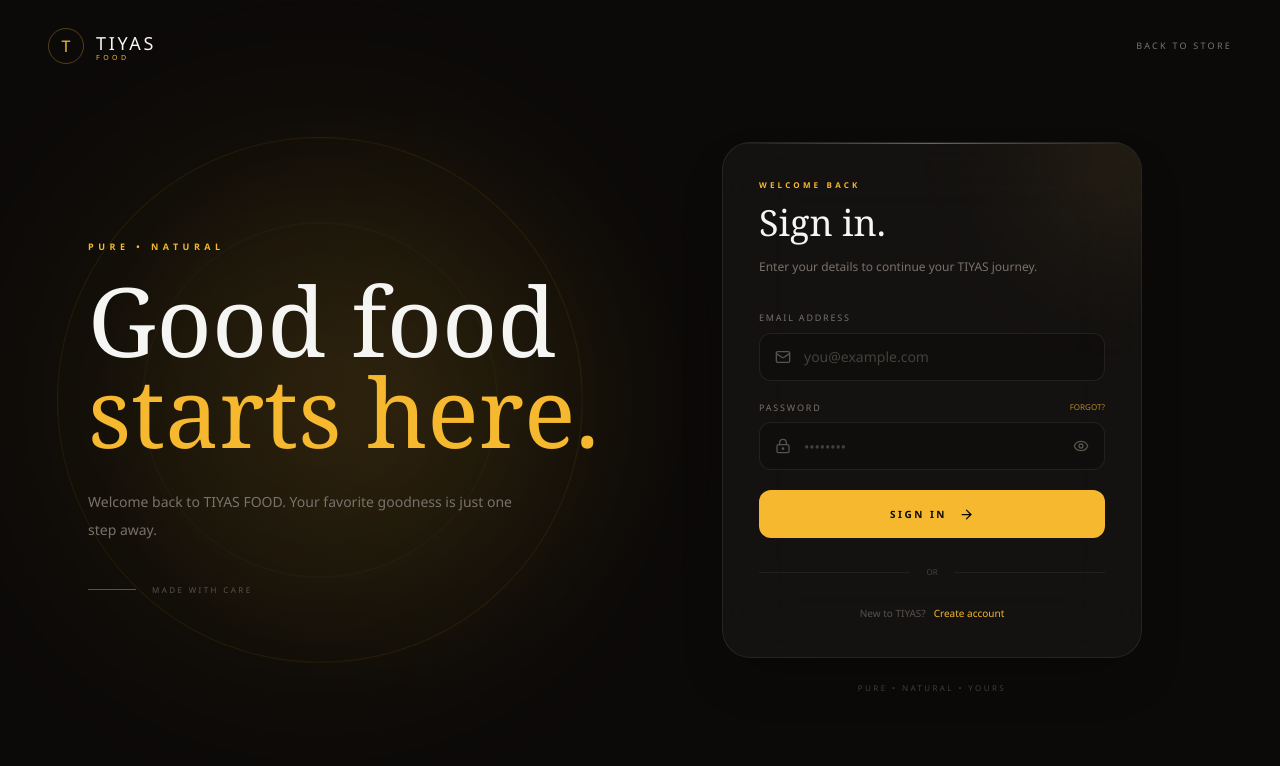
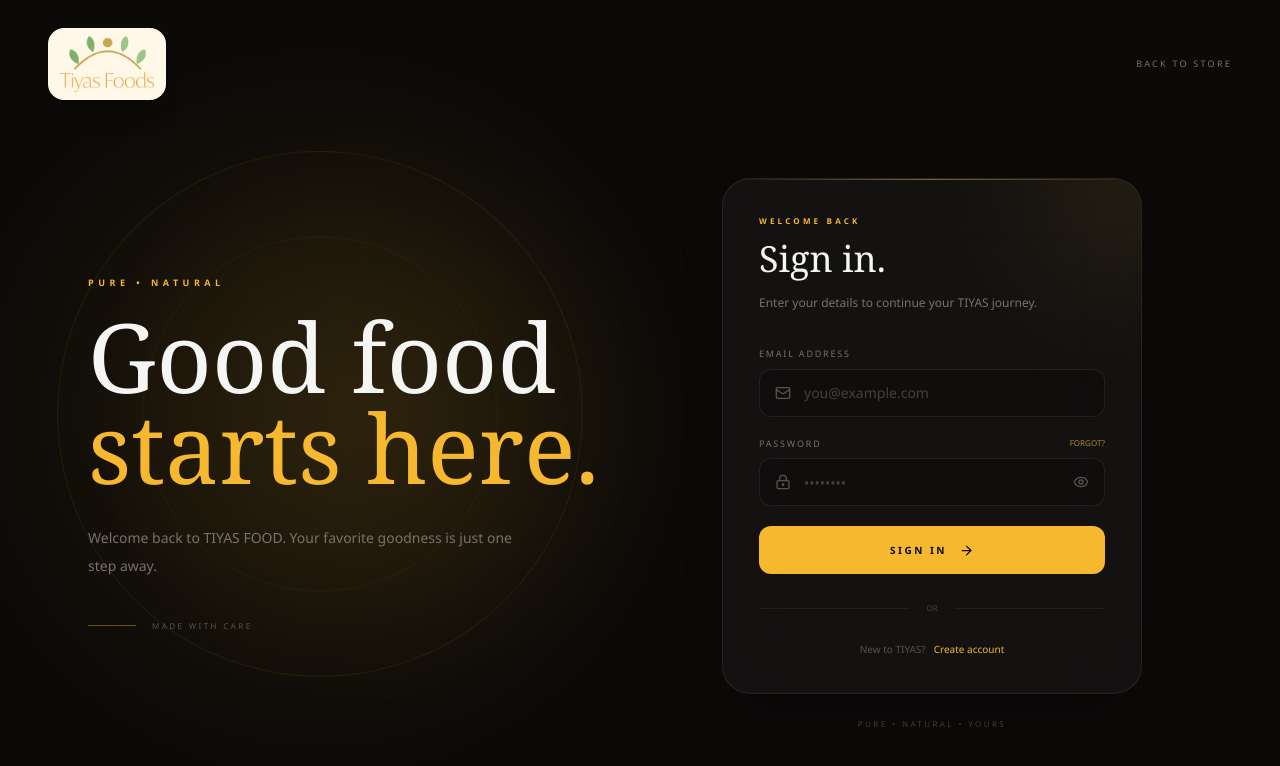
Before and after one commit to daveshkaushal-cloud/tiyasfoods, a Next.js app: page /login in a window 1280 px wide. Shown: the top 766 px of the page. Built offline with nearby package versions, Linux system fonts and the light colour scheme.

Commit message:
Use official logo on login page

```diff
--- a/src/app/Components/Auth/login.jsx
+++ b/src/app/Components/Auth/login.jsx
@@ -4,6 +4,7 @@ import { useEffect, useRef } from "react";
 import gsap from "gsap";
 import Link from "next/link";
 import { ArrowRight, Eye, LockKeyhole, Mail } from "lucide-react";
+import BrandLogo from "../BrandLogo";
 
 export default function Login() {
     const pageRef = useRef(null);
@@ -57,33 +58,14 @@ export default function Login() {
 
     return (
         <main ref={pageRef} className="relative min-h-screen overflow-hidden bg-[#0c0a09] text-stone-100">
-            {/* Background */}
-
             <div className="absolute inset-0 bg-[radial-gradient(circle_at_30%_50%,rgba(245,184,46,0.07),transparent_30%)]" />
-
             <div className="gold-glow absolute left-[25%] top-1/2 h-[450px] w-[450px] -translate-x-1/2 -translate-y-1/2 rounded-full bg-[#f5b82e]/10 blur-[130px]" />
-
-            {/* Rings */}
-
             <div className="ring-one absolute left-[25%] top-1/2 h-[520px] w-[520px] -translate-x-1/2 -translate-y-1/2 rounded-full border border-[#f5b82e]/10" />
-
             <div className="ring-two absolute left-[25%] top-1/2 h-[360px] w-[360px] -translate-x-1/2 -translate-y-1/2 rounded-full border border-white/[0.05]" />
 
-            {/* Navbar */}
-
             <header className="relative z-20 flex items-center justify-between px-6 py-7 lg:px-12">
-                <Link href="/" className="flex items-center gap-3">
-                    <div className="flex h-9 w-9 items-center justify-center rounded-full border border-[#f5b82e]/30 text-[#f5b82e]">
-                        T
-                    </div>
-
-                    <div>
-                        <p className="text-lg tracking-[0.15em]">
-                            TIYAS
-                        </p>
-
-                        <p className="-mt-1 text-[7px] tracking-[0.5em] text-[#f5b82e]">FOOD</p>
-                    </div>
+                <Link href="/" className="inline-flex rounded-2xl bg-[#FFF8E8] px-3 py-2 shadow-xl">
+                    <BrandLogo variant="header" className="h-14 w-auto" />
                 </Link>
 
                 <Link href="/" className="text-[9px] tracking-[0.25em] text-stone-500 hover:text-[#f5b82e] transition">
@@ -91,13 +73,8 @@ export default function Login() {
                 </Link>
             </header>
 
-            {/* Main */}
-
             <section className="relative z-10 mx-auto flex min-h-[calc(100vh-100px)] max-w-6xl items-center justify-center px-6 pb-12">
                 <div className="grid w-full items-center gap-16 lg:grid-cols-2">
-
-                    {/* Left */}
-
                     <div className="login-content hidden lg:block">
                         <p className="mb-5 text-[9px] font-semibold tracking-[0.5em] text-[#f5b82e]">PURE • NATURAL</p>
 
@@ -117,44 +94,25 @@ export default function Login() {
                         </div>
                     </div>
 
-                    {/* Card */}
-
                     <div className="login-card mx-auto w-full max-w-[420px]">
                         <div className="relative overflow-hidden rounded-[28px] border border-white/[0.08] bg-white/[0.035] p-7 shadow-2xl backdrop-blur-2xl sm:p-9">
-
-                            {/* Top glow */}
-
                             <div className="absolute -right-20 -top-20 h-44 w-44 rounded-full bg-[#f5b82e]/10 blur-[70px]" />
-
                             <div className="absolute left-0 top-0 h-px w-full bg-gradient-to-r from-transparent via-[#f5b82e]/50 to-transparent" />
-
-                            {/* Heading */}
 
                             <div className="relative">
                                 <p className="text-[8px] font-semibold tracking-[0.4em] text-[#f5b82e]">WELCOME BACK</p>
-
                                 <h2 className="mt-3 font-display text-4xl">Sign in.</h2>
-
                                 <p className="mt-3 text-xs leading-6 text-stone-500">Enter your details to continue your TIYAS journey.</p>
                             </div>
 
-                            {/* Form */}
-
                             <form className="relative mt-8 space-y-5">
-
-                                {/* Email */}
-
                                 <div>
                                     <label className="mb-2 block text-[9px] tracking-[0.2em] text-stone-500">EMAIL ADDRESS</label>
-
                                     <div className="relative">
                                         <Mail size={16} className="absolute left-4 top-1/2 -translate-y-1/2 text-stone-600" />
-
                                         <input type="email" placeholder="you@example.com" className="h-12 w-full rounded-xl border border-white/[0.08] bg-black/20 pl-11 pr-4 text-sm outline-none placeholder:text-stone-700 transition focus:border-[#f5b82e]/40" />
                                     </div>
                                 </div>
-
-                                {/* Password */}
 
                                 <div>
                                     <div className="mb-2 flex justify-between">
@@ -164,23 +122,16 @@ export default function Login() {
 
                                     <div className="relative">
                                         <LockKeyhole size={16} className="absolute left-4 top-1/2 -translate-y-1/2 text-stone-600" />
-
                                         <input type="password" placeholder="••••••••" className="h-12 w-full rounded-xl border border-white/[0.08] bg-black/20 pl-11 pr-12 text-sm outline-none placeholder:text-stone-700 transition focus:border-[#f5b82e]/40" />
-
                                         <Eye size={16} className="absolute right-4 top-1/2 -translate-y-1/2 text-stone-600" />
                                     </div>
                                 </div>
 
-                                {/* Button */}
-
                                 <button type="submit" className="group flex h-12 w-full items-center justify-center gap-3 rounded-xl bg-[#f5b82e] text-[10px] font-bold tracking-[0.25em] text-[#0c0a09] transition hover:bg-[#ffd166]">
                                     SIGN IN
-
                                     <ArrowRight size={15} className="transition group-hover:translate-x-1" />
                                 </button>
                             </form>
-
-                            {/* Divider */}
 
                             <div className="my-7 flex items-center gap-4">
                                 <div className="h-px flex-1 bg-white/[0.06]" />
@@ -188,15 +139,9 @@ export default function Login() {
                                 <div className="h-px flex-1 bg-white/[0.06]" />
                             </div>
 
-                            {/* Signup */}
-
                             <p className="text-center text-[10px] text-stone-600">
                                 New to TIYAS?
-
-                                <Link
-                                    href="/signup"
-                                    className="ml-2 text-[#f5b82e] hover:text-[#ffd166]"
-                                >
+                                <Link href="/signup" className="ml-2 text-[#f5b82e] hover:text-[#ffd166]">
                                     Create account
                                 </Link>
                             </p>
```
